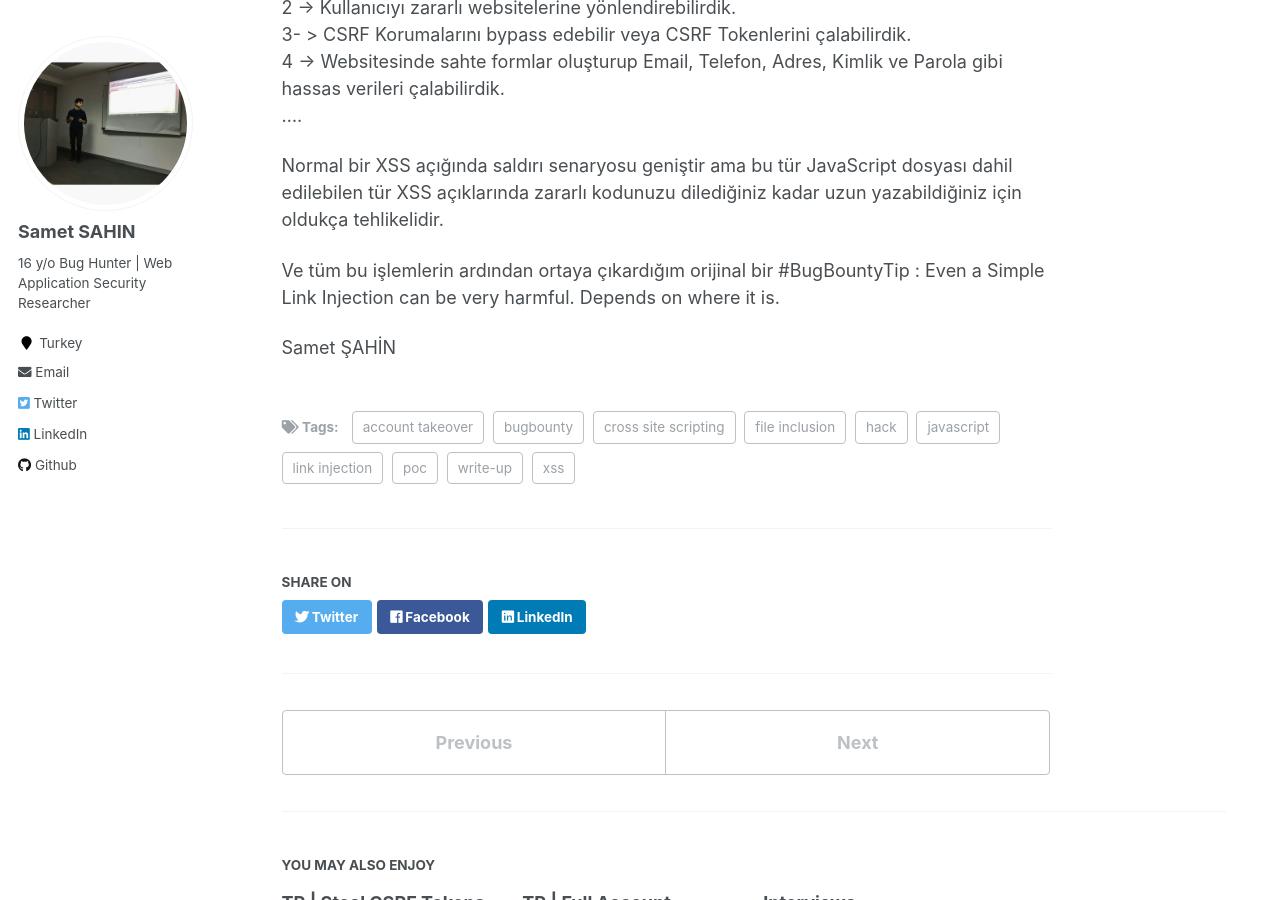
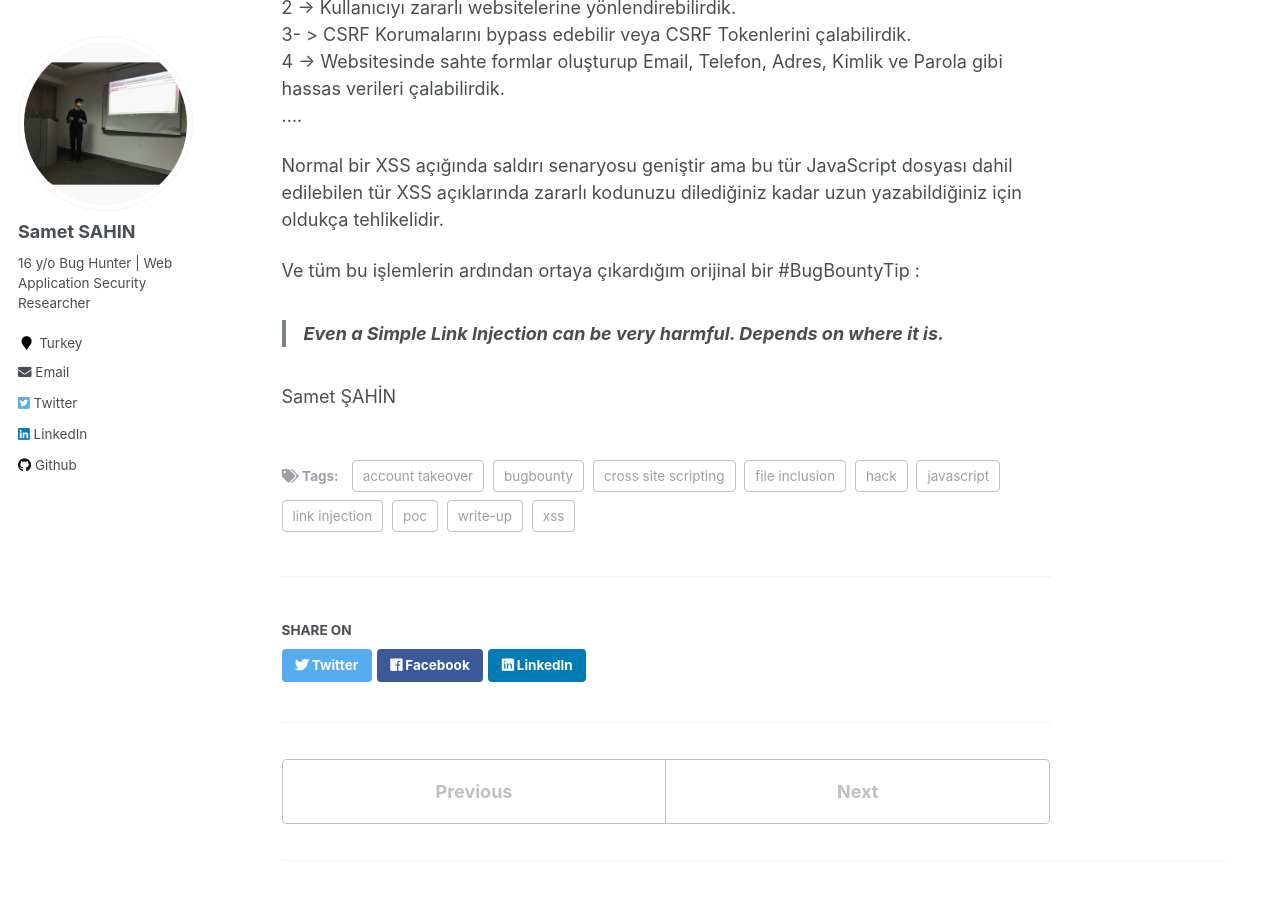
Before and after one commit to sametsahinnet/netwebsite, a Jekyll site: the page built from _posts/2019-07-12-javascript-file-inclusion-via-simple-link-injection-xss.md, in a window 1280 px wide and 900 px high, scrolled down 2472 px. Built offline with Jekyll 4.4.1, drawn with Linux system fonts in a browser that asks for light colours.

```diff
--- a/_posts/2019-07-12-javascript-file-inclusion-via-simple-link-injection-xss.md
+++ b/_posts/2019-07-12-javascript-file-inclusion-via-simple-link-injection-xss.md
@@ -67,7 +67,8 @@ Ve URL adresine kullanıcıya tıklattırdığımda kullanıcı tarayıcısında
 
 Normal bir XSS açığında saldırı senaryosu geniştir ama bu tür JavaScript dosyası dahil edilebilen tür XSS açıklarında zararlı kodunuzu dilediğiniz kadar uzun yazabildiğiniz için oldukça tehlikelidir.
 
-Ve tüm bu işlemlerin ardından ortaya çıkardığım orijinal bir #BugBountyTip : Even a Simple Link Injection can be very harmful. Depends on where it is.
+Ve tüm bu işlemlerin ardından ortaya çıkardığım orijinal bir #BugBountyTip :
+> **Even a Simple Link Injection can be very harmful. Depends on where it is.**
 
 
 Samet ŞAHİN
```
